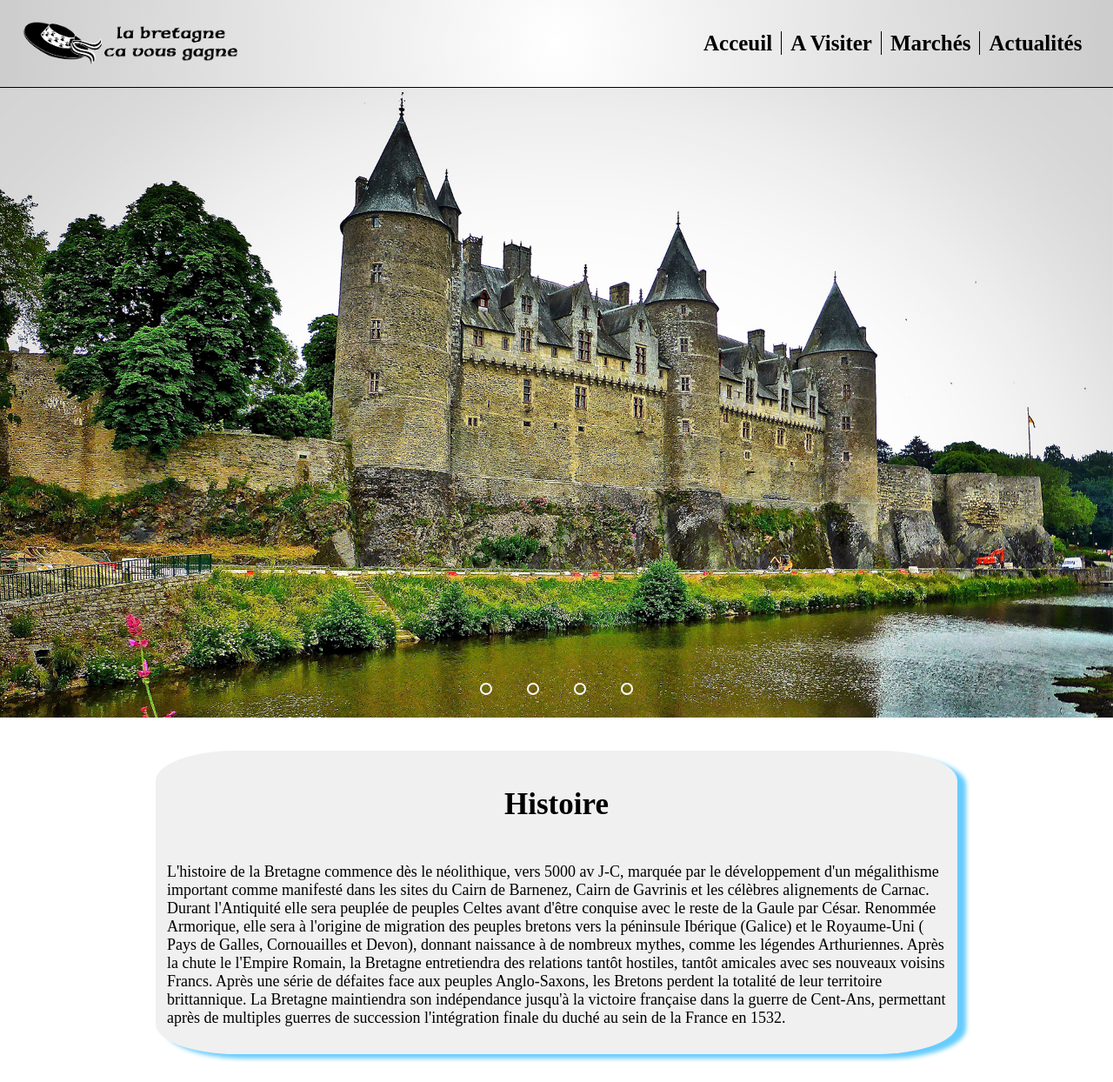
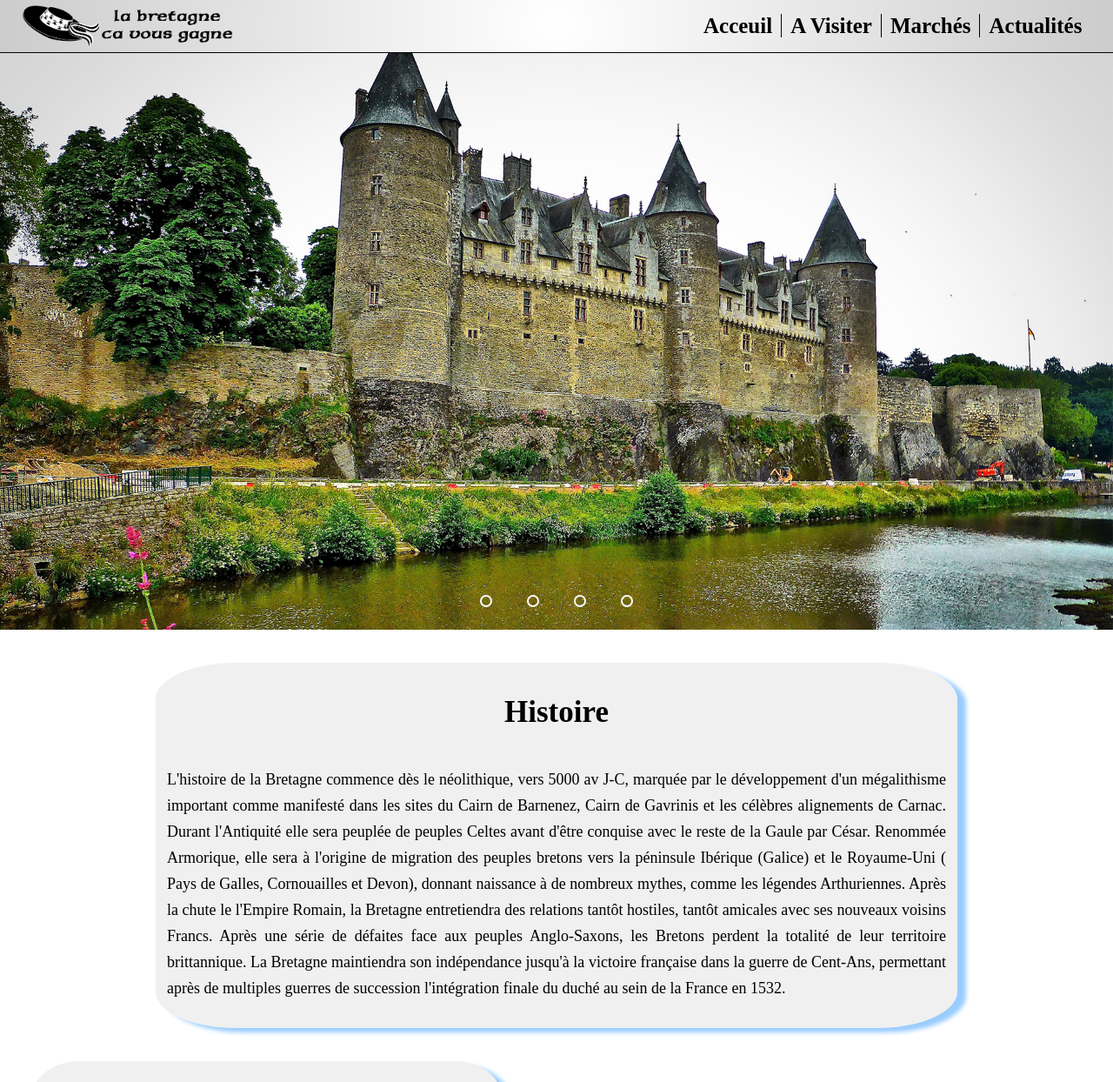
Before and after one commit to frNicolasSCHMITT/Projet_Groupe_Bretagne, a plain HTML site: page index.html in a window 1280 px wide. Shown: the top 1244 px of the page at 87% size. Drawn offline with nearby package versions, Linux system fonts and the light colour scheme.

Commit message:
feat : animeTexte

```diff
--- a/app.js
+++ b/app.js
@@ -6,3 +6,5 @@ setInterval(function () {
     counter = 1;
   }
 }, 5000);
+
+AOS.init();
--- a/css/index.css
+++ b/css/index.css
@@ -8,54 +8,11 @@ img {
 }
 
 header {
-  height: 100px;
-  width: 100%;
-  background: rgb(255, 255, 255);
-  background: radial-gradient(
-    circle,
-    rgba(255, 255, 255, 1) 0%,
-    rgba(204, 204, 204, 1) 100%
-  );
-  display: flex;
-  justify-content: space-between;
-  border-bottom: black 0.5px solid;
+  z-index: 1;
 }
 
-.logoSlogan {
-  height: 100%;
-  width: 20%;
-  display: flex;
-  align-items: center;
-  padding-left: 2%;
-}
-
-nav {
-  display: flex;
-  align-items: center;
-  padding-right: 2%;
-}
-
-.menu {
-  list-style: none;
-  display: flex;
-}
-
-.separateur {
-  border-right: black 1px solid;
-}
-
-.lienNav {
-  font-size: 25px;
-  padding: 0 10px;
-  color: black;
-  font-weight: bold;
-  text-decoration: none;
-}
-
-.lienNav:hover {
-  color: #66ccff;
-  text-shadow: -1px -1px 0 #000, 1px -1px 0 #000, -1px 1px 0 #000,
-    1px 1px 0 #000;
+.aos-fix[data-aos][data-aos].aos-animate {
+  transform: unset;
 }
 
 /*carousel accueil*/
@@ -94,7 +51,7 @@ nav {
 
 .navigation-manual {
   position: absolute;
-  width: 100vw;
+  width: 100%;
   margin-top: -40px;
   display: flex;
   justify-content: center;
@@ -149,9 +106,12 @@ nav {
   display: flex;
   flex-direction: column;
   align-items: center;
-  box-shadow: 10px 5px 5px #66ccff;
+  box-shadow: 10px 5px 5px #99ccff;
   border-radius: 10%;
   background-color: #f0f0f0;
+  text-align: justify;
+  line-height: 30px;
+  z-index: -1;
 }
 
 .geographie {
@@ -162,9 +122,11 @@ nav {
   display: flex;
   flex-direction: column;
   align-items: center;
-  box-shadow: 10px 5px 5px #66ccff;
+  box-shadow: 10px 5px 5px #99ccff;
   border-radius: 10%;
   background-color: #f0f0f0;
+  text-align: justify;
+  line-height: 30px;
 }
 
 .climat {
@@ -175,7 +137,9 @@ nav {
   display: flex;
   flex-direction: column;
   align-items: center;
-  box-shadow: 10px 5px 5px #66ccff;
+  box-shadow: 10px 5px 5px #99ccff;
   border-radius: 10%;
   background-color: #f0f0f0;
+  text-align: justify;
+  line-height: 30px;
 }
--- a/css/style.css
+++ b/css/style.css
@@ -5,22 +5,27 @@ body {
 /* HEADER */
 
 header {
-  height: 100px;
   width: 100%;
+}
+
+img {
+  width: 100%;
+  height: auto;
+}
+
+nav {
+  position: fixed;
+  display: flex;
+  justify-content: space-between;
+  padding-right: 2%;
+  align-items: center;
   background: rgb(255, 255, 255);
   background: radial-gradient(
     circle,
     rgba(255, 255, 255, 1) 0%,
     rgba(204, 204, 204, 1) 100%
   );
-  display: flex;
-  justify-content: space-between;
   border-bottom: black 0.5px solid;
-}
-
-img {
-  width: 100%;
-  height: auto;
 }
 
 .logoSlogan {
@@ -29,12 +34,6 @@ img {
   display: flex;
   align-items: center;
   padding-left: 2%;
-}
-
-nav {
-  display: flex;
-  align-items: center;
-  padding-right: 2%;
 }
 
 .menu {
--- a/index.html
+++ b/index.html
@@ -4,6 +4,7 @@
     <meta charset="UTF-8" />
     <meta http-equiv="X-UA-Compatible" content="IE=edge" />
     <meta name="viewport" content="width=device-width, initial-scale=1.0" />
+    <link href="https://unpkg.com/aos@2.3.1/dist/aos.css" rel="stylesheet">
     <link rel="stylesheet" href="./css/style.css" />
     <link rel="stylesheet" href="./css/index.css">
     <link rel="icon" type="image/png" href="./img/logo/favicon.png" />
@@ -15,16 +16,18 @@
   </head>
   <body>
     <header>
+      <nav>
         <div class="logoSlogan">
           <img src="./img/logo/logo_slogan.PNG" alt="" />
         </div>
-      <nav>
+        <div class="menuNav">
           <ol class="menu">
             <li><a class="lienNav separateur" href="#">Acceuil</a></li>
             <li><a class="lienNav separateur" href="#">A Visiter</a></li>
             <li><a class="lienNav separateur" href="#">Marchés</a></li>
             <li><a class="lienNav" href="#">Actualités</a></li>
           </ol>
+        </div>
       </nav>
     </header>
       <!-- image slider start -->
@@ -61,7 +64,8 @@
         <!-- manuel navigation end -->
         <!-- informations générales -->
         <section class="infosGenerales">
-          <div class="histoire">
+          <div class="histoire" data-aos="fade-up"
+          data-aos-anchor-placement="center-bottom">
             <h2 class="titreInfoGenerales">Histoire</h2>
             <p>	L'histoire de la Bretagne commence dès le néolithique, vers 5000 av J-C, marquée par le développement d'un mégalithisme important comme manifesté dans les sites du Cairn de Barnenez, Cairn de Gavrinis et les célèbres alignements de Carnac.
 
@@ -73,7 +77,7 @@
             </p>
           </div>
           <div>
-              <div class="geographie">
+              <div class="geographie" data-aos="fade-right">
                 <h2 class="titreInfoGenerales">Géographie</h2>
                 <p>
                 La Bretagne est une péninsule se trouvant à l'est de la France. Avec son littoral très découpé, elle possède la plus grande façade maritime de la Métropole, s'étendant de la Manche au Nord jusu'au golfe de Gascogne de l'océan Atlantique, avec 797 îles et îlots dont la plus grande est Belle-Ile-en-Mer dans le prolongement de la presqu'île de Quiberon.
@@ -81,7 +85,7 @@
                 Le relief de la Bretagne est marqué par le Massif Armoricain avec ses deux lignes de crêtes de direction est-ouest : les monts d'Arrée et les montagnes Noires.
                 </p>
               </div>
-              <div class="climat">
+              <div class="climat" data-aos="fade-right">
                 <h2 class="titreInfoGenerales">Climat</h2>
                 <p>
                 La Bretagne bénéficie d'un climat océanique tempéré. En moyenne, la température approche 20 à 25°C en été et descend parfois en dessous de zéro l'hiver, avec 10 à 30 jours de gel par an. Les vents, fréquents et souvent forts, sont surtout orienté sud-ouest ou nord-est.
@@ -97,6 +101,7 @@
           </div>
           <p class="copyright"> &copy; Copyright 2021-2021 - Tout droits réservés.</p>
         </footer>
+    <script src="https://unpkg.com/aos@2.3.1/dist/aos.js"></script>
     <script src="/app.js"></script>
   </body>
 </html>
```
Lines whose indentation alone changed are shown as unchanged.
